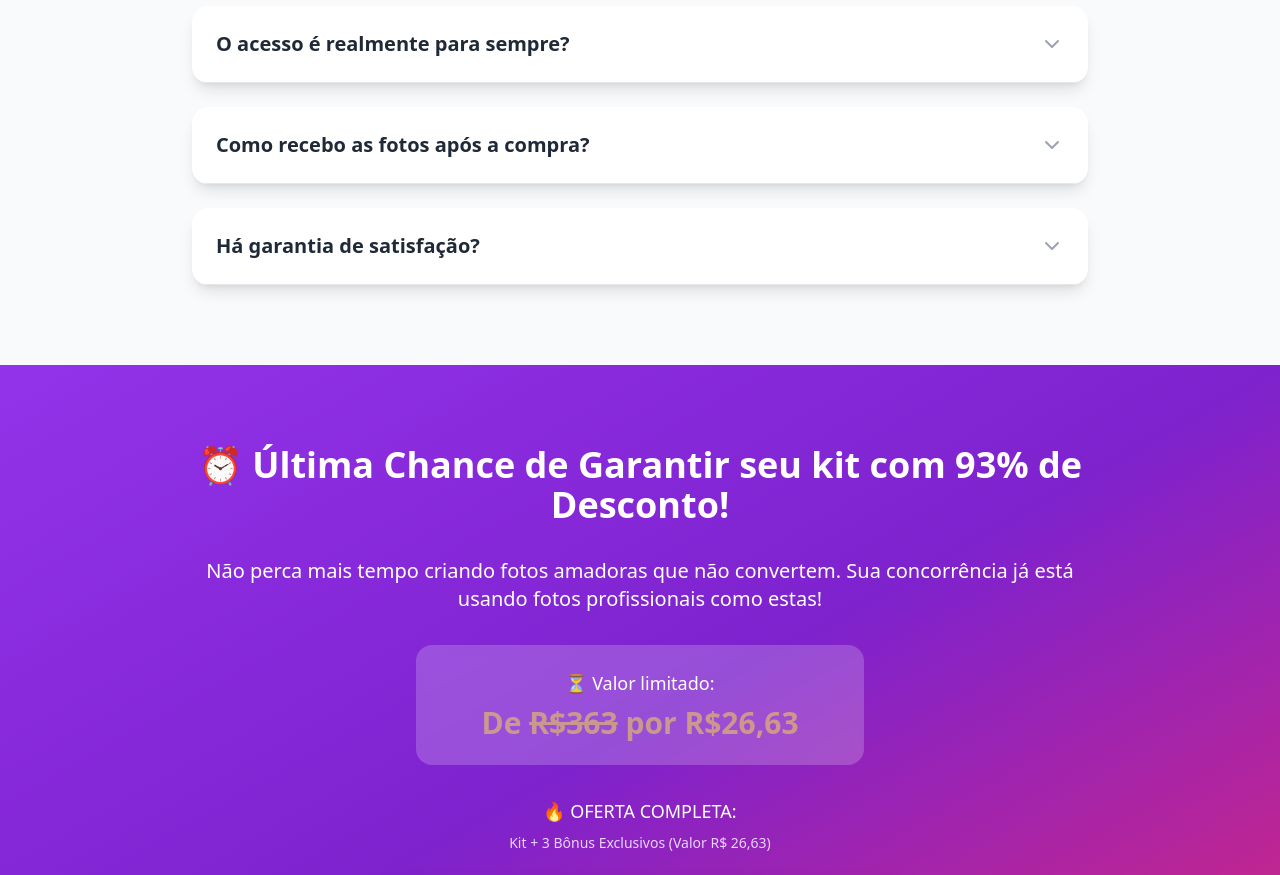
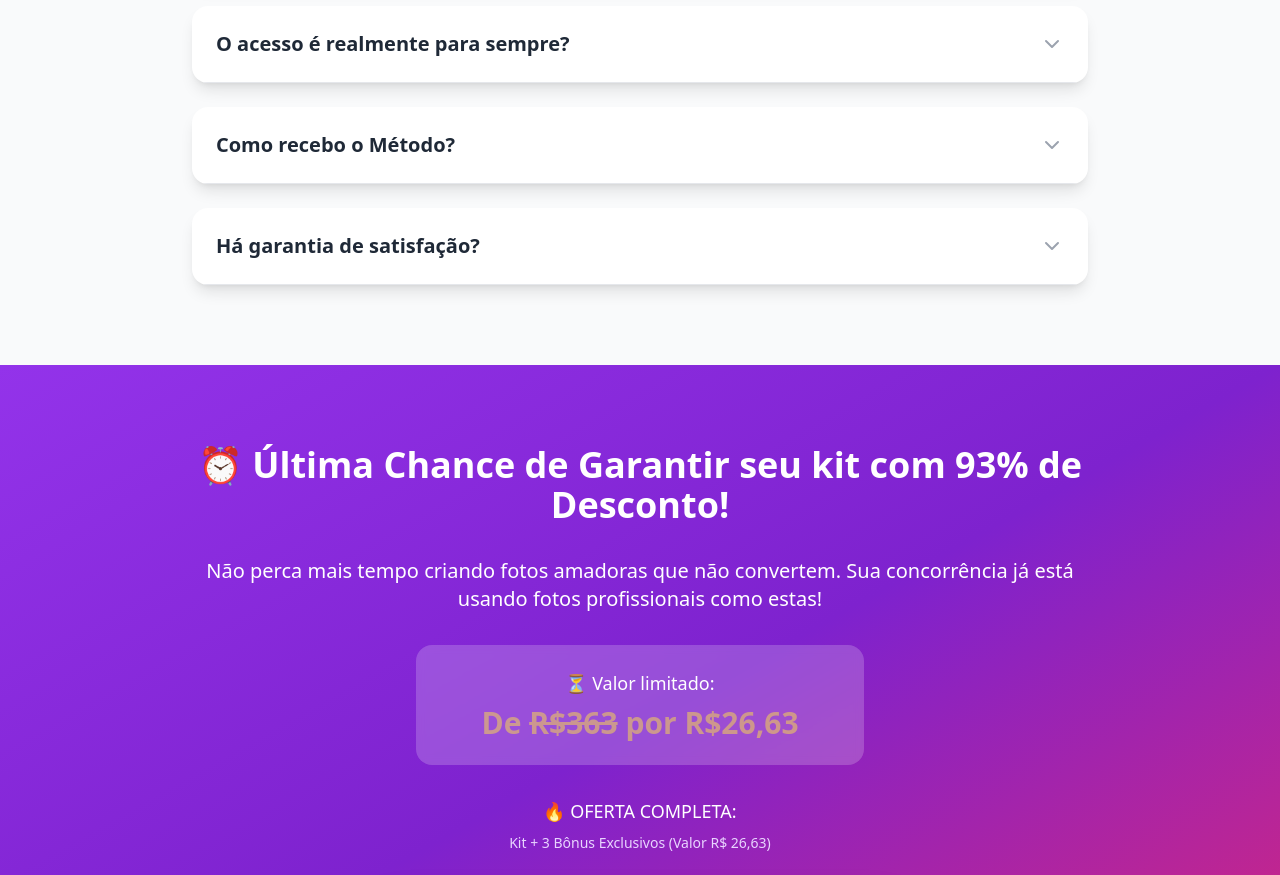
Before and after one commit to Magnus1385/KIT, a React (Vite) app: page / in a window 1280 px wide. Shown: the part 4900-5775 px from the top of the page. Built offline with nearby package versions, Linux system fonts and the light colour scheme.

Commit message:
Updated App.tsx

```diff
--- a/src/App.tsx
+++ b/src/App.tsx
@@ -478,7 +478,7 @@ function App() {
               answer="Sim! Pagamento único de R$ 26,63 e você tem acesso vitalício ao kit completo. Sem mensalidades, sem taxas extras, sem pegadinhas. É seu para sempre!"
             />
             <FAQItem
-              question="Como recebo as fotos após a compra?"
+              question="Como recebo o Método?"
               answer="Após a confirmação do pagamento, você receberá imediatamente por e-mail o link de acesso à plataforma com todas as +130 fotos organizadas por categoria."
             />
             <FAQItem
```
